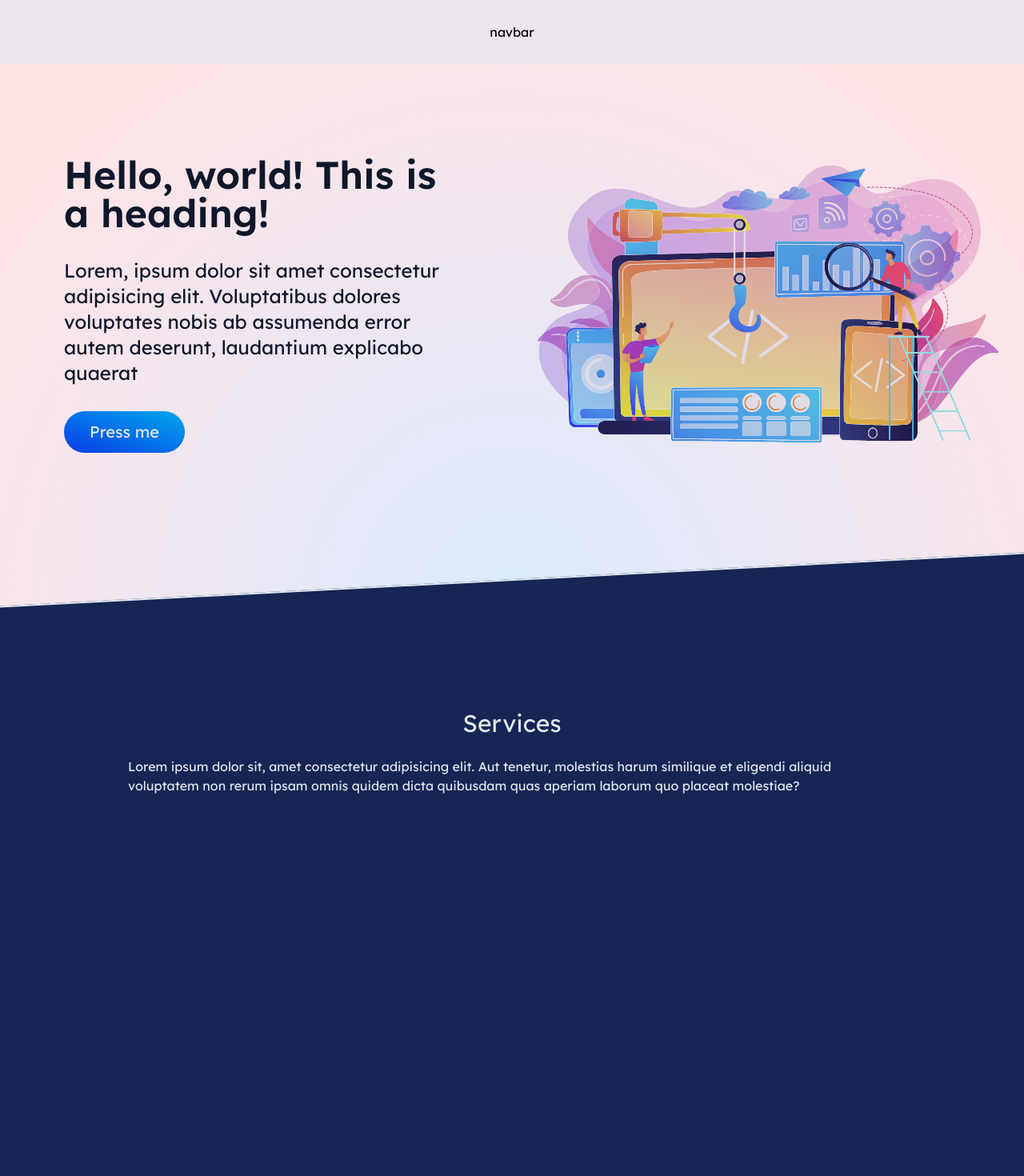
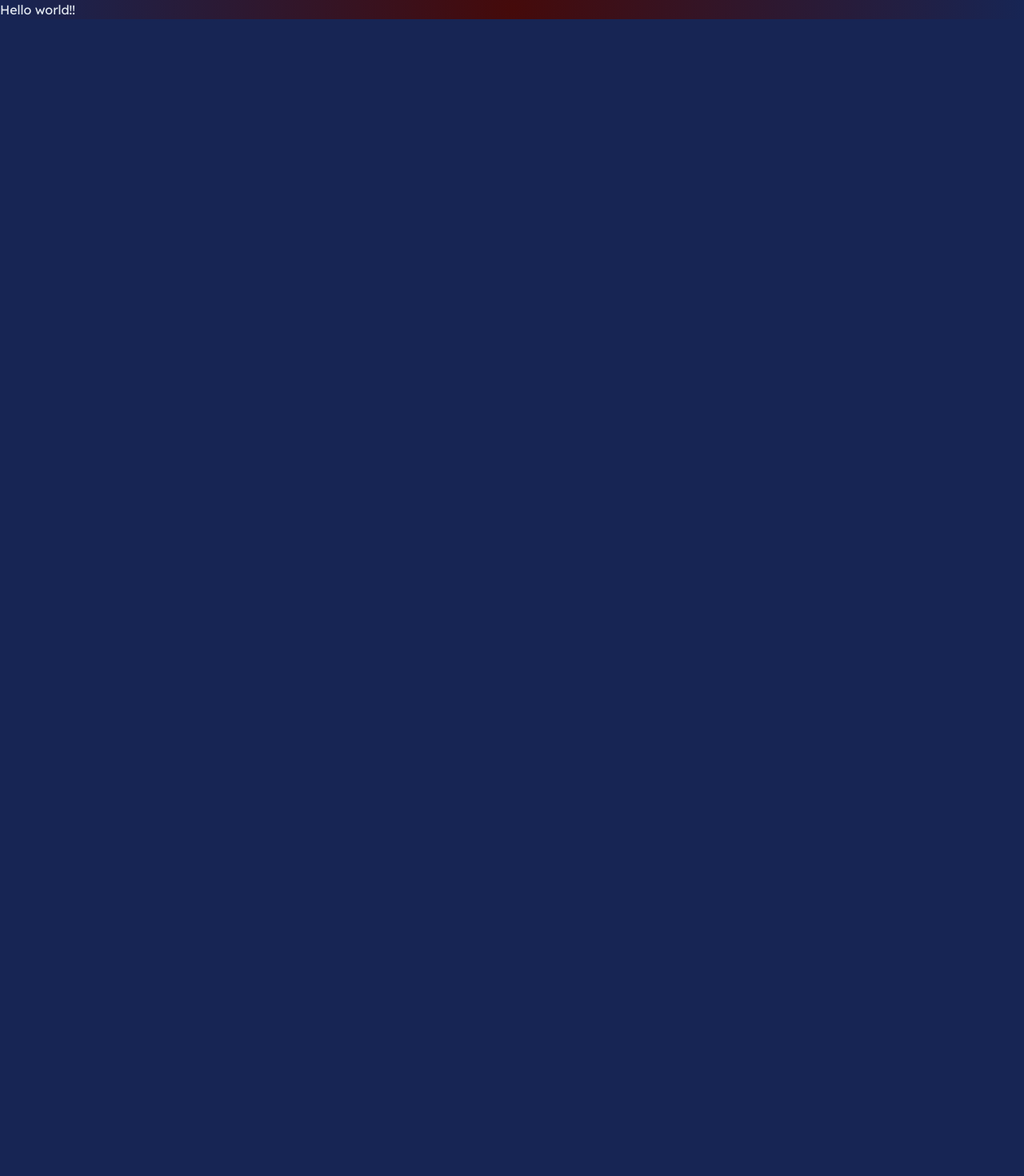
Before and after one commit to n0rrman/norrman.dev, a Next.js app: page / in a window 1280 px wide. Shown: the top 1470 px of the page at 80% size. After the commit the page ends 800 px from the top, so only its background shows below. Built offline with nearby package versions, Linux system fonts and the light colour scheme.

Commit message:
nav finished

```diff
--- a/src/app/layout.tsx
+++ b/src/app/layout.tsx
@@ -2,14 +2,9 @@ import type { Metadata } from "next";
 import { Lexend_Deca } from "next/font/google";
 import "./globals.css";
 
-import NavigationBar from "./components/navigation-bar";
+import { Provider } from "./provider";
 
-const font = Lexend_Deca({ subsets: ["latin"], weight: ["400", "600"] });
-
-export const metadata: Metadata = {
-  title: "norrman.dev",
-  description: "Hello, world!",
-};
+const font = Lexend_Deca({ subsets: ["latin"], weight: ["300", "400", "600"] });
 
 export default function RootLayout({
   children,
@@ -17,15 +12,15 @@ export default function RootLayout({
   children: React.ReactNode;
 }>) {
   return (
-    <html lang="en">
+    <html lang="en" suppressHydrationWarning className="scroll-smooth">
       <body
-        className={`${font.className} flex flex-col items-center justify-center bg-blue-950`}
+        className={`${font.className} flex flex-col items-center justify-center bg-blue-100 dark:bg-blue-950 transition`}
       >
-        <header className="flex justify-center items-center w-full">
-          <NavigationBar />
-        </header>
-        <main>{children}</main>
-        <footer className="h-10 bg-slate-500 w-full">Footer</footer>
+        <Provider>
+          <div className="w-full text-slate-800 dark:text-slate-200 bg-[radial-gradient(circle,_var(--tw-gradient-stops))] from-rose-50 to-blue-100 dark:from-red-950 dark:to-blue-950 transition-all duration-100">
+            {children}
+          </div>
+        </Provider>
       </body>
     </html>
   );
--- a/src/app/page.tsx
+++ b/src/app/page.tsx
@@ -1,84 +1,3 @@
-import Image from "next/image";
-
-import backgroundImg from "/public/background.jpg";
-import heroImg from "/public/heroImg.svg";
-
 export default function Home() {
-  return (
-    <div>
-      <section className="bg-[radial-gradient(circle_at_bottom,_var(--tw-gradient-stops))] to-rose-100 from-blue-100 dark:to-blue-950 to-80% dark:from-rose-950 -mb-9">
-        <div className="flex h-[95vh] items-center justify-center text-slate-900 dark:text-slate-200">
-          {/* <div className="absolute w-full h-full z-0 select-none">
-          <div className="relative h-full w-full overflow-hidden select-none">
-          <Image
-          className="blur-2xl scale-150 brightness-110 contrast-75 select-none"
-          alt=""
-          src={backgroundImg}
-          fill
-          />
-          </div>
-        </div> */}
-
-          <div className="flex flex-col w-1/2 p-20 gap-8">
-            <h1 className="text-5xl font-semibold">
-              Hello, world! This is a heading!
-            </h1>
-            <p className="text-2xl">
-              Lorem, ipsum dolor sit amet consectetur adipisicing elit.
-              Voluptatibus dolores voluptates nobis ab assumenda error autem
-              deserunt, laudantium explicabo quaerat
-            </p>
-            <button className="w-max px-8 py-3 text-xl rounded-[3rem] text-slate-200 bg-gradient-to-tr from-blueFrom to-blueTo">
-              Press me
-            </button>
-          </div>
-          <div className="w-1/2 h-full">
-            <div className="relative h-full w-full">
-              <Image
-                className="object-contain mix-blend-multiply dark:mix-blend-hard-light contrast-[0.9]"
-                src={heroImg}
-                fill
-                alt=""
-              />
-            </div>
-          </div>
-        </div>
-      </section>
-      <div className="p-40 bg-blue-950 skew-y-[-3deg] border-y-2 border-slate-200 min-h-screen">
-        <div className="flex flex-col skew-y-3 gap-6 text-slate-200">
-          <h1 className="text-3xl text-center">Services</h1>
-
-          <div className="flex flex-row justify-center gap-8 ">
-            Lorem ipsum dolor sit, amet consectetur adipisicing elit. Aut
-            tenetur, molestias harum similique et eligendi aliquid voluptatem
-            non rerum ipsam omnis quidem dicta quibusdam quas aperiam laborum
-            quo placeat molestiae?
-          </div>
-        </div>
-      </div>
-      {/* <div className="skew-x-[-3deg] bg-slate-200 w-[90%] m-auto rounded-3xl">
-        <div className="flex flex-row justify-center gap-6 p-20 skew-x-3">
-          <div className=" w-72 h-[30rem] bg-gradient-to-tr from-blueFrom to-blueTo rounded-xl shadow-2xl">
-            <div className="flex flex-col gap-5 w-full h-full border-2 rounded-xl border-white m-3 p-4">
-              <h1 className="text-2xl text-slate-200">Lorem Ipsum and such</h1>
-              <p className="text-slate-200">
-                Lorem ipsum dolor sit amet consectetur adipisicing elit. Unde
-                doloremque ad odio eveniet, nobis architecto ipsa enim nam
-                molestias id modi
-              </p>
-            </div>
-          </div>
-          <div className="w-72 h-[30rem] bg-gradient-to-tr from-blueFrom to-blueTo rounded-2xl">
-            asidiasjd
-          </div>
-          <div className="w-72 h-[30rem] bg-gradient-to-tr from-blueFrom to-blueTo rounded-2xl">
-            asidiasjd
-          </div>
-        </div>
-      </div> */}
-      <section className="min-h-screen bg-[radial-gradient(circle_at_top,_var(--tw-gradient-stops))] to-rose-100 from-blue-100 dark:to-blue-950 to-80% dark:from-rose-950 -mt-9">
-        <h1 className="pt-20 text-white text-3xl">contact</h1>
-      </section>
-    </div>
-  );
+  return <div className="">Hello world!!</div>;
 }
--- /dev/null
+++ b/src/app/provider.jsx
@@ -0,0 +1,12 @@
+"use client";
+
+import { ThemeProvider } from "next-themes";
+
+
+export function Provider({ children }) {
+  return (
+    <ThemeProvider defaultTheme="dark" attribute="class">
+      {children}
+    </ThemeProvider>
+  );
+}
--- /dev/null
+++ b/src/components/hamburger-menu.tsx
@@ -0,0 +1,77 @@
+import { useState, useEffect, useRef } from "react";
+
+import { RxDividerHorizontal } from "react-icons/rx";
+
+interface HamburgerMenuProps {
+  children: React.ReactNode;
+}
+
+export default function HamburgerMenu({ children }: HamburgerMenuProps) {
+  const [open, setOpen] = useState(false);
+  const ref = useRef(null);
+  useEffect(() => {
+    if (!open) return;
+
+    function test(event: any) {
+      if (!ref.current) {
+        return;
+      }
+
+      setOpen((ref.current as HTMLElement).contains(event.target));
+    }
+
+    window.addEventListener("click", test);
+
+    return () => window.removeEventListener("click", test);
+  }, [open]);
+
+  const handleClick = (event: any) => {
+    setOpen(!open);
+  };
+
+  return (
+    <div
+      onClick={handleClick}
+      className="h-full aspect-square flex justify-center items-center  rounded-full  border-2 hover:cursor-pointer"
+      ref={ref}
+    >
+      <div className="flex group flex-col items-center text-4xl ">
+        <div
+          className={`${
+            open
+              ? "group-hover:scale-125 rotate-45 translate-y-2"
+              : "group-hover:-mb-6 rotate-0 translate-y-0"
+          } -mb-7 transition-all`}
+        >
+          <RxDividerHorizontal />
+        </div>
+        <div
+          className={`${
+            open ? "translate-x-5 opacity-0" : "translate-x-0 opacity-100"
+          } transition-all`}
+        >
+          <RxDividerHorizontal />
+        </div>
+        <div
+          className={`${
+            open
+              ? "group-hover:scale-125 -rotate-45 -translate-y-2"
+              : "group-hover:-mt-6 rotate-0 translate-y-0"
+          } -mt-7 transition-all`}
+        >
+          <RxDividerHorizontal />
+        </div>
+      </div>
+
+      <div
+        className={`${
+          open
+            ? "opacity-100 scale-100 translate-y-[6.25rem] -translate-x-6"
+            : "opacity-0 scale-0 translate-y-0"
+        } absolute h-auto w-auto shadow-xl backdrop-blur-lg z-50 ease-in-out transition-all duration-200 bg-slate-200/75 dark:bg-slate-950/50 p-3 rounded-xl`}
+      >
+        {children}
+      </div>
+    </div>
+  );
+}
--- a/tailwind.config.ts
+++ b/tailwind.config.ts
@@ -6,6 +6,7 @@ const config: Config = {
     './src/components/**/*.{js,ts,jsx,tsx,mdx}',
     './src/app/**/*.{js,ts,jsx,tsx,mdx}',
   ],
+  darkMode: 'class',
   theme: {
     extend: {
       backgroundImage: {
```
